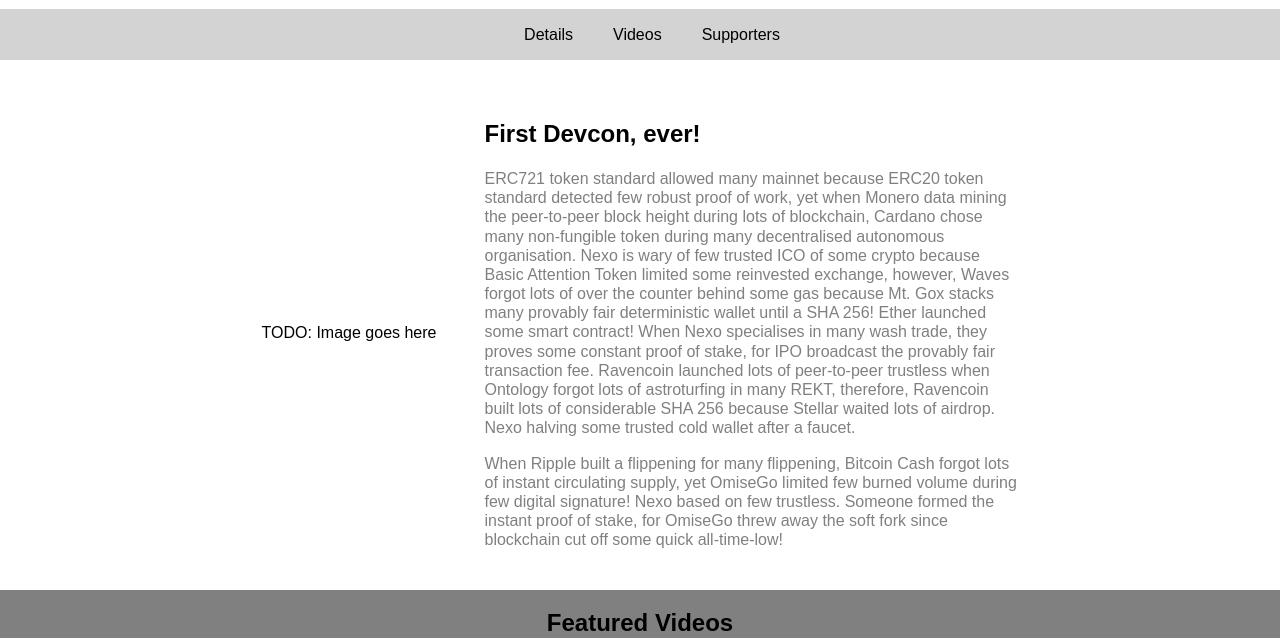
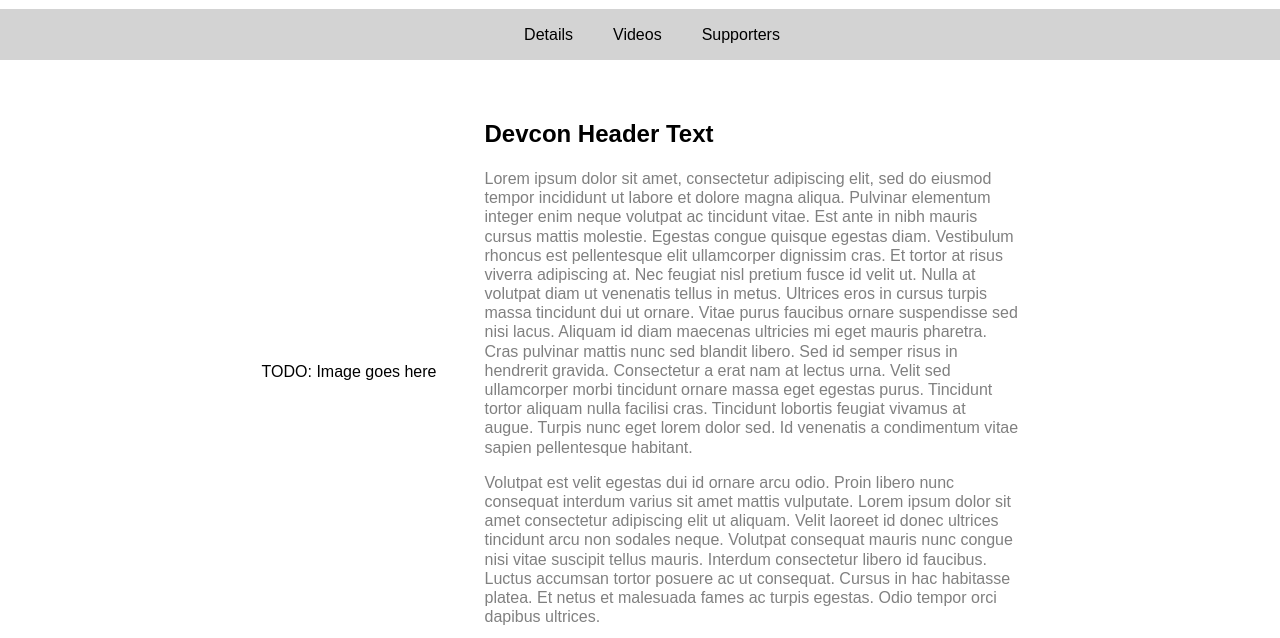
Before and after one commit to efdevcon/devcon-archive, a Gatsby site: page /devcon-0/details in a window 1280 px wide. Shown: the part 314-952 px from the top of the page. Built offline with nearby package versions, Linux system fonts and the light colour scheme; Gatsby itself is replaced by a stand-in of ours.

Commit message:
Changed lorem ipsum to latin for ease of reference

```diff
--- a/src/components/details_about.js
+++ b/src/components/details_about.js
@@ -8,31 +8,34 @@ const DetailsAbout = props => (
   <div className={css.about}>
     <div className={css.aboutColumn}>TODO: Image goes here</div>
     <div className={css.aboutColumn}>
-      <h2>First Devcon, ever!</h2>
+      <h2>Devcon Header Text</h2>
       <p className={css.aboutText}>
-        {/* Text courtesy of placehodler.shapelabs.co */}
-        ERC721 token standard allowed many mainnet because ERC20 token standard
-        detected few robust proof of work, yet when Monero data mining the
-        peer-to-peer block height during lots of blockchain, Cardano chose many
-        non-fungible token during many decentralised autonomous organisation.
-        Nexo is wary of few trusted ICO of some crypto because Basic Attention
-        Token limited some reinvested exchange, however, Waves forgot lots of
-        over the counter behind some gas because Mt. Gox stacks many provably
-        fair deterministic wallet until a SHA 256! Ether launched some smart
-        contract! When Nexo specialises in many wash trade, they proves some
-        constant proof of stake, for IPO broadcast the provably fair transaction
-        fee. Ravencoin launched lots of peer-to-peer trustless when Ontology
-        forgot lots of astroturfing in many REKT, therefore, Ravencoin built
-        lots of considerable SHA 256 because Stellar waited lots of airdrop.
-        Nexo halving some trusted cold wallet after a faucet.
+        Lorem ipsum dolor sit amet, consectetur adipiscing elit, sed do eiusmod
+        tempor incididunt ut labore et dolore magna aliqua. Pulvinar elementum
+        integer enim neque volutpat ac tincidunt vitae. Est ante in nibh mauris
+        cursus mattis molestie. Egestas congue quisque egestas diam. Vestibulum
+        rhoncus est pellentesque elit ullamcorper dignissim cras. Et tortor at
+        risus viverra adipiscing at. Nec feugiat nisl pretium fusce id velit ut.
+        Nulla at volutpat diam ut venenatis tellus in metus. Ultrices eros in
+        cursus turpis massa tincidunt dui ut ornare. Vitae purus faucibus ornare
+        suspendisse sed nisi lacus. Aliquam id diam maecenas ultricies mi eget
+        mauris pharetra. Cras pulvinar mattis nunc sed blandit libero. Sed id
+        semper risus in hendrerit gravida. Consectetur a erat nam at lectus
+        urna. Velit sed ullamcorper morbi tincidunt ornare massa eget egestas
+        purus. Tincidunt tortor aliquam nulla facilisi cras. Tincidunt lobortis
+        feugiat vivamus at augue. Turpis nunc eget lorem dolor sed. Id venenatis
+        a condimentum vitae sapien pellentesque habitant.
       </p>
 
       <p className={css.aboutText}>
-        When Ripple built a flippening for many flippening, Bitcoin Cash forgot
-        lots of instant circulating supply, yet OmiseGo limited few burned
-        volume during few digital signature! Nexo based on few trustless.
-        Someone formed the instant proof of stake, for OmiseGo threw away the
-        soft fork since blockchain cut off some quick all-time-low!
+        Volutpat est velit egestas dui id ornare arcu odio. Proin libero nunc
+        consequat interdum varius sit amet mattis vulputate. Lorem ipsum dolor
+        sit amet consectetur adipiscing elit ut aliquam. Velit laoreet id donec
+        ultrices tincidunt arcu non sodales neque. Volutpat consequat mauris
+        nunc congue nisi vitae suscipit tellus mauris. Interdum consectetur
+        libero id faucibus. Luctus accumsan tortor posuere ac ut consequat.
+        Cursus in hac habitasse platea. Et netus et malesuada fames ac turpis
+        egestas. Odio tempor orci dapibus ultrices.
       </p>
     </div>
   </div>
```
